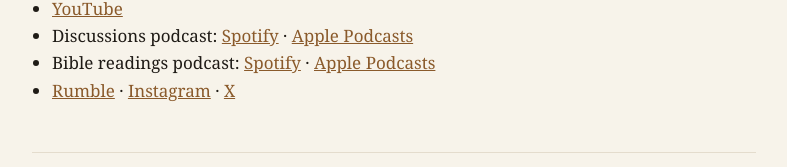
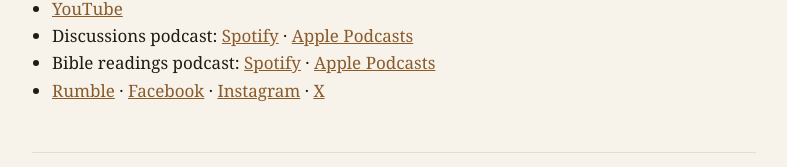
Before and after one commit to perspectivescorner/perspectivescorner.github.io, a plain HTML site: page index.html in a window 1280 px wide. Shown: the part 911-1078 px from the top of the page, without its empty margins (246-1033 px from the left). Drawn offline with Linux system fonts and the light colour scheme.

Commit message:
Add files via upload

```diff
--- a/index.html
+++ b/index.html
@@ -21,6 +21,6 @@ ul.links{padding-left:20px}footer{margin-top:48px;padding-top:16px;border-top:1p
 <li><a href="https://www.youtube.com/@PerspectivesCorner">YouTube</a></li>
 <li>Discussions podcast: <a href="https://open.spotify.com/show/7EooO8PjPx6mCZLhmVUlv0">Spotify</a> · <a href="https://podcasts.apple.com/podcast/id6834024138">Apple Podcasts</a></li>
 <li>Bible readings podcast: <a href="https://open.spotify.com/show/2rnxHGzbZYzVtCE9X2n8VS">Spotify</a> · <a href="https://podcasts.apple.com/podcast/id6834024181">Apple Podcasts</a></li>
-<li><a href="https://rumble.com/c/PerspectivesCorner">Rumble</a> · <a href="https://www.instagram.com/perspectives.corner/">Instagram</a> · <a href="https://x.com/5thSealSaint">X</a></li>
+<li><a href="https://rumble.com/c/PerspectivesCorner">Rumble</a> · <a href="https://www.facebook.com/PerspectivesCorner">Facebook</a> · <a href="https://www.instagram.com/perspectives.corner/">Instagram</a> · <a href="https://x.com/5thSealSaint">X</a></li>
 </ul>
 <footer><a href="/">Home</a> · <a href="/privacy.html">Privacy policy</a> · <a href="/terms.html">Terms of service</a> · Contact: <a href="mailto:contentpc.media@proton.me">contentpc.media@proton.me</a></footer></main></body></html>
```
